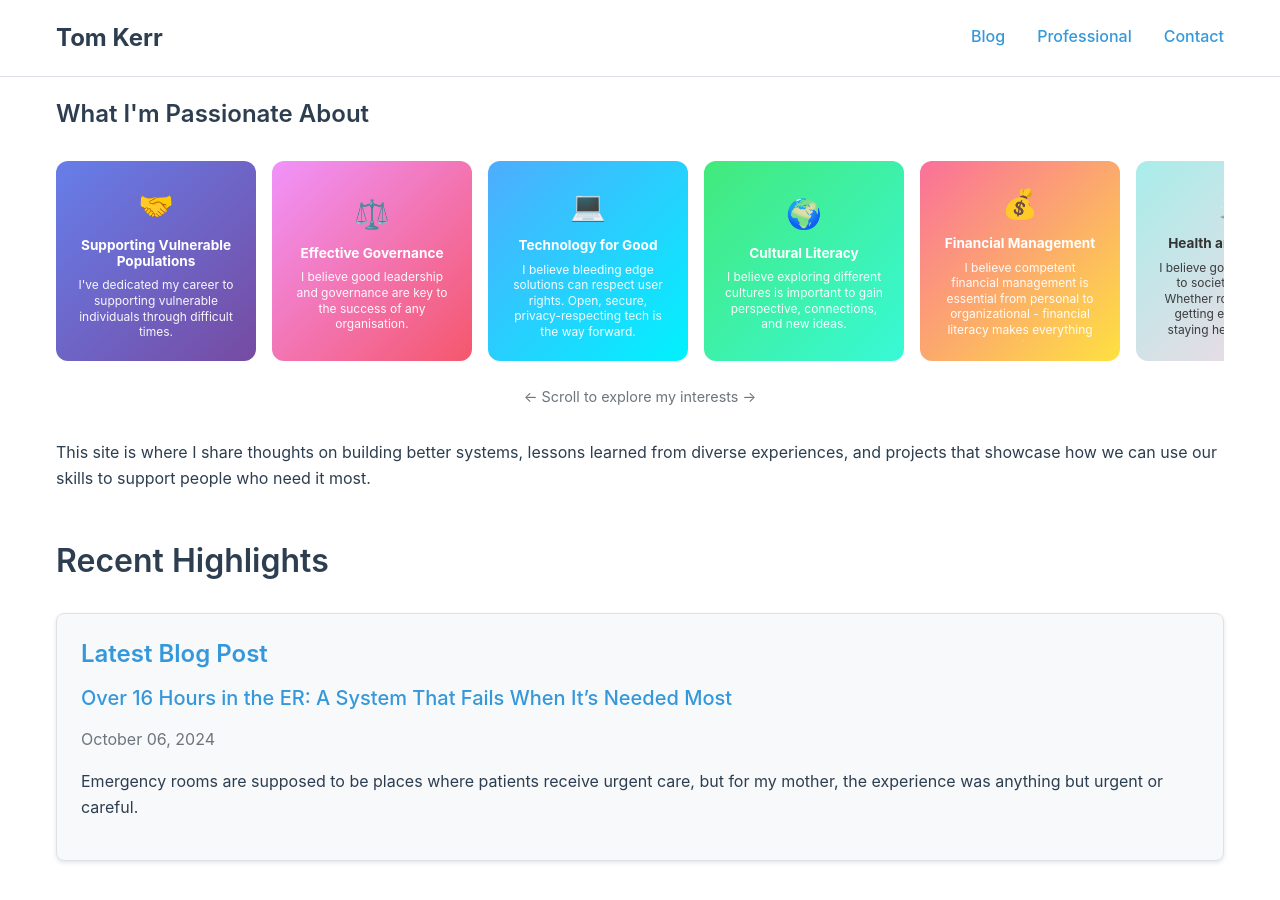
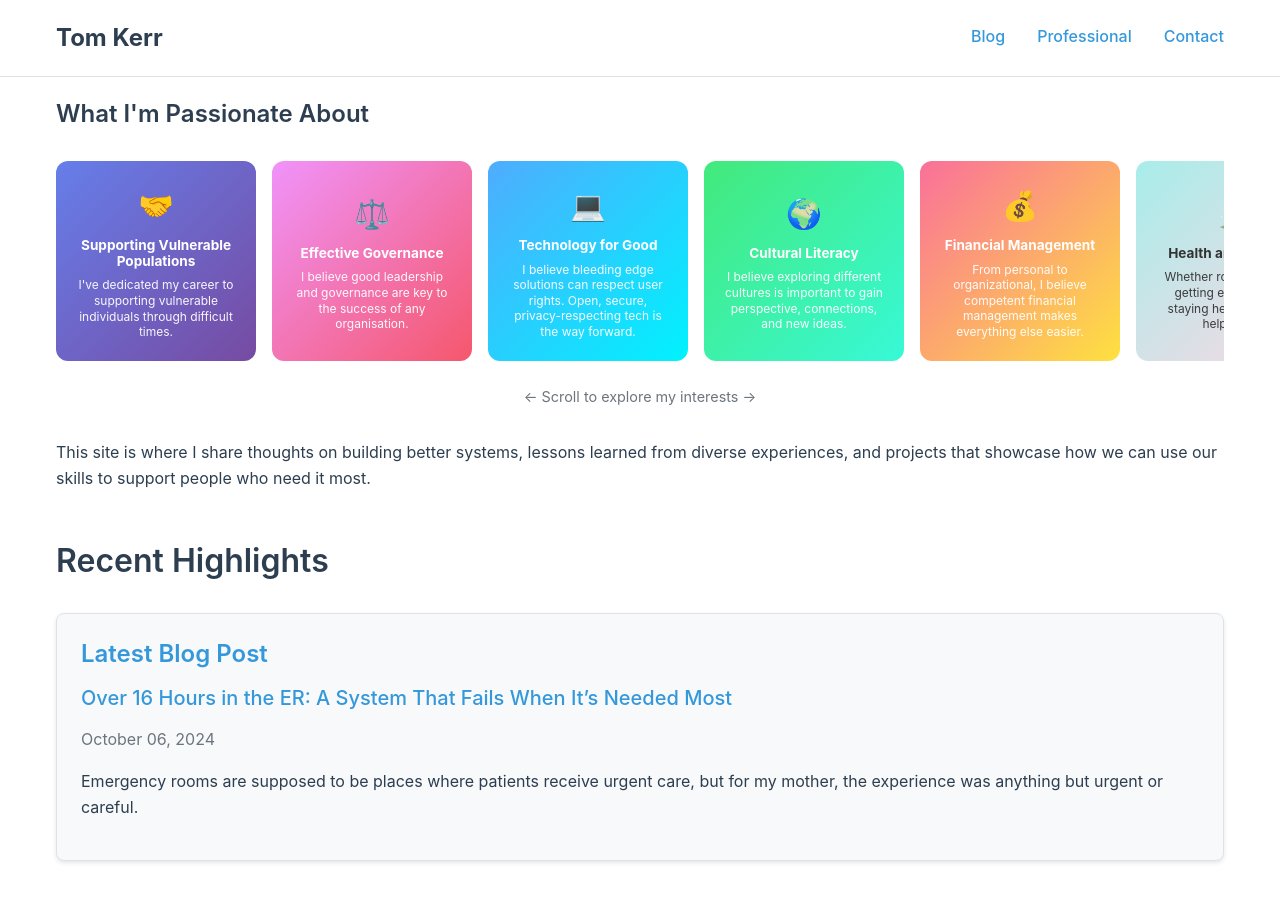
Before and after one commit to TDK250/Toms-Site, a Jekyll site: the page built from index.md, in a window 1280 px wide and 900 px high, scrolled down 420 px. Built offline with Jekyll 4.4.1, drawn with Linux system fonts in a browser that asks for light colours.

Commit message:
Update index.md

```diff
--- a/index.md
+++ b/index.md
@@ -228,13 +228,13 @@ title: Home
       <div class="interest-card financial">
         <span class="interest-icon">💰</span>
         <div class="interest-title">Financial Management</div>
-        <div class="interest-desc">I believe competent financial management is essential from personal to organizational - financial literacy makes everything easier.</div>
+        <div class="interest-desc">From personal to organizational, I believe competent financial management makes everything else easier.</div>
       </div>
 
       <div class="interest-card wellness">
         <span class="interest-icon">🏔️</span>
         <div class="interest-title">Health and Wellness</div>
-        <div class="interest-desc">I believe good health is key to society's function. Whether rock climbing or getting enough sleep, staying healthy helps us help others.</div>
+        <div class="interest-desc">Whether rock climbing or getting enough sleep, staying healthy helps us help others.</div>
       </div>
 
     </div>
```
